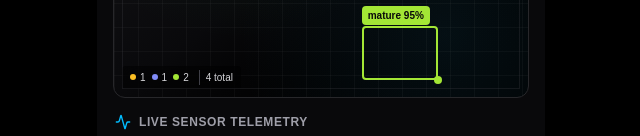
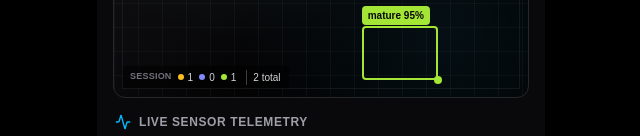
Before and after one commit to JordanW07z/IIICe-SP, a Next.js app in the folder web/: page / in a window 1280 px wide. Shown: the part 292-428 px from the top of the page, without its empty margins (319-959 px from the left). Built offline with nearby package versions, Linux system fonts and the light colour scheme.

Commit message:
Track cumulative session detection counts for RF model input
Counts in the camera HUD now accumulate across the whole session
instead of reflecting only currently-visible boxes, matching how the
random forest model would consume class counts as input features.

```diff
--- a/web/src/app/page.tsx
+++ b/web/src/app/page.tsx
@@ -101,6 +101,10 @@ export default function Home() {
   const [logEntries, setLogEntries] = useState<DetectionLogEntry[]>([]);
   const logIdRef = useRef(0);
   const lastLoggedBoxIdRef = useRef(0);
+
+  const [sessionCounts, setSessionCounts] = useState<Record<string, number>>(
+    () => Object.fromEntries(LABEL_POOL.map((def) => [def.label, 0]))
+  );
 
   const [metrics, setMetrics] = useState<SensorMetric[]>([
     {
@@ -218,6 +222,10 @@ export default function Home() {
           time: new Date().toLocaleTimeString(),
         };
         setLogEntries((logs) => [entry, ...logs].slice(0, 30));
+        setSessionCounts((counts) => ({
+          ...counts,
+          [box.label]: (counts[box.label] ?? 0) + 1,
+        }));
       }
     }
   }, [boxes]);
@@ -336,6 +344,9 @@ export default function Home() {
                   </span>
                 </div>
                 <div className="absolute bottom-2 left-2 flex items-center gap-1.5 rounded bg-black/50 px-2 py-1 backdrop-blur-sm">
+                  <span className="text-[9px] font-semibold uppercase tracking-wide text-zinc-500">
+                    Session
+                  </span>
                   {LABEL_POOL.map((def) => (
                     <span
                       key={def.label}
@@ -345,11 +356,12 @@ export default function Home() {
                         className="h-1.5 w-1.5 rounded-full"
                         style={{ backgroundColor: def.color }}
                       />
-                      {boxes.filter((b) => b.label === def.label).length}
+                      {sessionCounts[def.label] ?? 0}
                     </span>
                   ))}
                   <span className="ml-1 border-l border-zinc-700 pl-1.5 text-[10px] font-medium text-zinc-300">
-                    {boxes.length} total
+                    {Object.values(sessionCounts).reduce((a, b) => a + b, 0)}{" "}
+                    total
                   </span>
                 </div>
 
```
